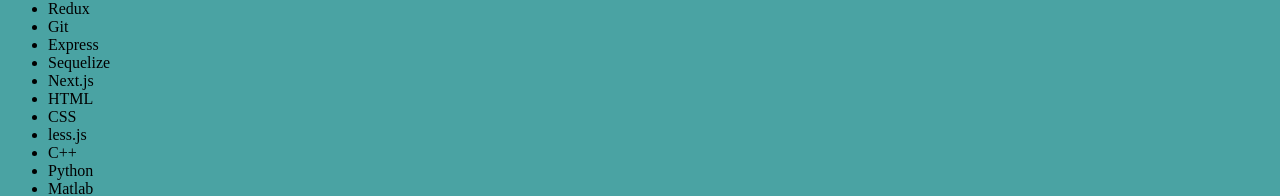
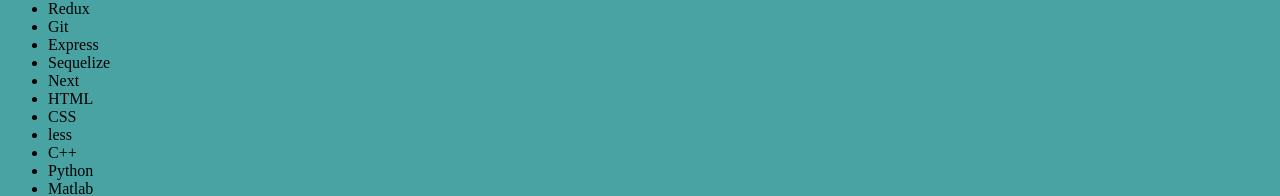
Before and after one commit to zachty/portfolio, a Next.js app: page /resume in a window 1280 px wide. Shown: the part 227-423 px from the top of the page. Built offline with nearby package versions, Linux system fonts and the light colour scheme.

Commit message:
fixed naming on a couple skills

```diff
--- a/pages/resume.jsx
+++ b/pages/resume.jsx
@@ -14,10 +14,10 @@ export default function Resume() {
                 <li>Git</li>
                 <li>Express</li>
                 <li>Sequelize</li>
-                <li>Next.js</li>
+                <li>Next</li>
                 <li>HTML</li>
                 <li>CSS</li>
-                <li>less.js</li>
+                <li>less</li>
                 {/* ^^^ proficient ^^^ */}
                 <li>C++</li>
                 <li>Python</li>
```
